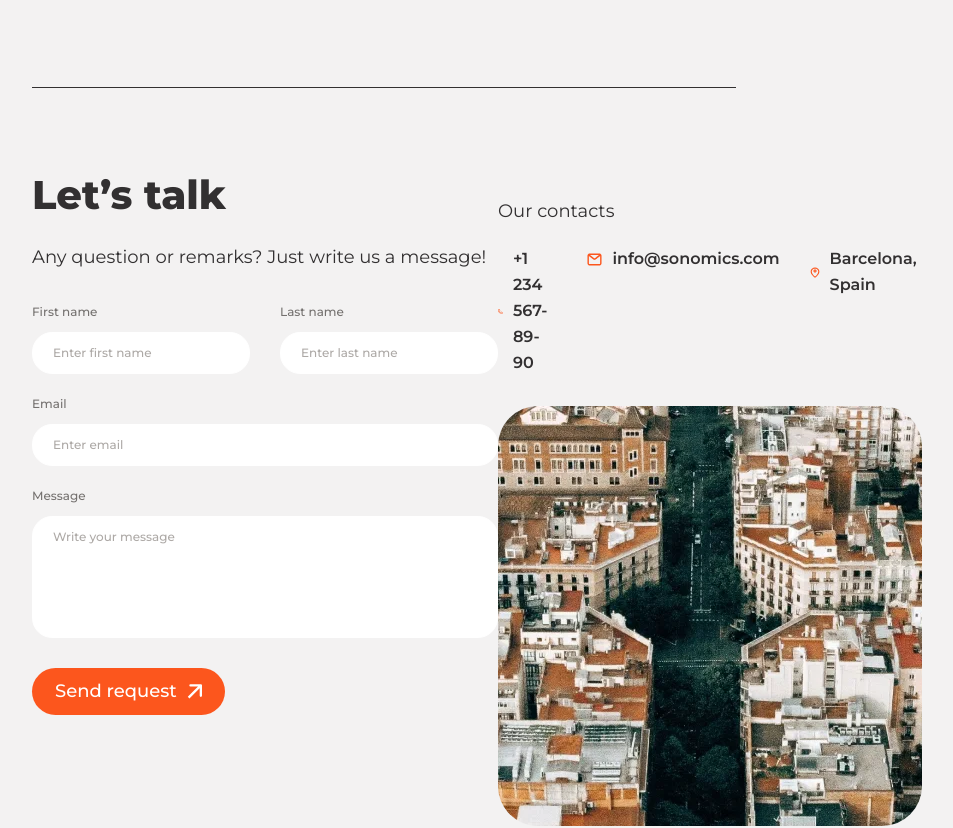
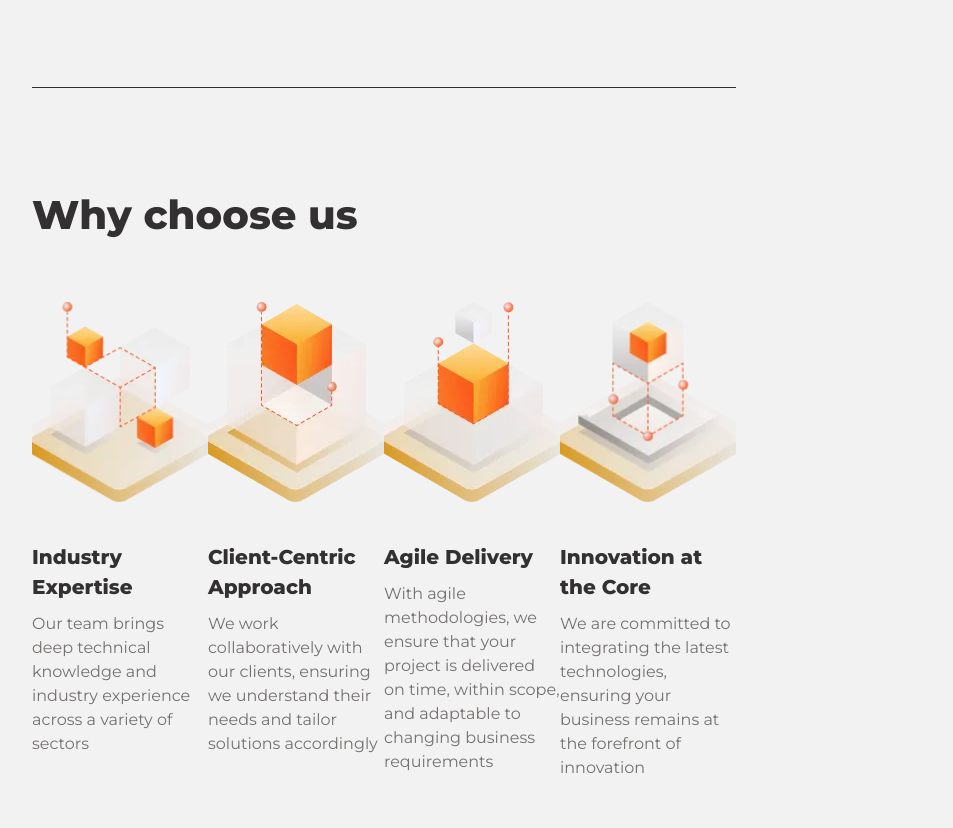
Before and after one commit to skabanets/sonomics, a React (Vite) app: page /services in a window 1280 px wide. Shown: the part 1757-2585 px from the top of the page, without its empty margins (256-1209 px from the left). Built offline with nearby package versions, Linux system fonts and the light colour scheme.

Commit message:
Add WhyChooseUs section

```diff
--- a/src/pages/Services.tsx
+++ b/src/pages/Services.tsx
@@ -1,10 +1,11 @@
-import { LetsTalk, OurCoreServices, OurServices } from "../sections";
+import { LetsTalk, OurCoreServices, OurServices, WhyChooseUs } from "../sections";
 
 const Services = () => {
   return (
     <>
       <OurServices />
       <OurCoreServices />
+      <WhyChooseUs />
       <LetsTalk />
     </>
   );
--- /dev/null
+++ b/src/sections/Services/WhyChooseUs.tsx
@@ -0,0 +1,33 @@
+import { motion } from "framer-motion";
+
+import { images } from "../../assets";
+import { slideInWithFade, whyChooseUsPoints } from "../../constants";
+
+export const WhyChooseUs = () => {
+  const { whyChooseUsImages } = images;
+
+  return (
+    <section className="bg-secondaryBgColor py-[100px]">
+      <motion.div className="container" {...slideInWithFade}>
+        <h2 className="mb-[60px]">Why choose us</h2>
+        <ul className="flex justify-between">
+          {whyChooseUsPoints.map((item, index) => (
+            <li key={index} className="w-[250px]">
+              <img
+                srcSet={`${whyChooseUsImages[item.images[0] as keyof typeof whyChooseUsImages]} 1x, ${whyChooseUsImages[item.images[1] as keyof typeof whyChooseUsImages]} 2x`}
+                src={whyChooseUsImages[item.images[0] as keyof typeof whyChooseUsImages]}
+                alt={item.title}
+                width="200"
+                height="200"
+                loading="lazy"
+                className="mb-[40px] h-[200px] object-cover"
+              />
+              <h4 className="mb-[10px]">{item.title}</h4>
+              <p className="small-text text-secondaryTextColor">{item.description}</p>
+            </li>
+          ))}
+        </ul>
+      </motion.div>
+    </section>
+  );
+};
--- a/src/sections/index.ts
+++ b/src/sections/index.ts
@@ -10,4 +10,5 @@ export * from "./About/SuccessfulStories";
 export * from "./About/Team";
 export * from "./Services/OurServices";
 export * from "./Services/OurCoreServices";
+export * from "./Services/WhyChooseUs";
 export * from "./Common/LetsTalk";
```
